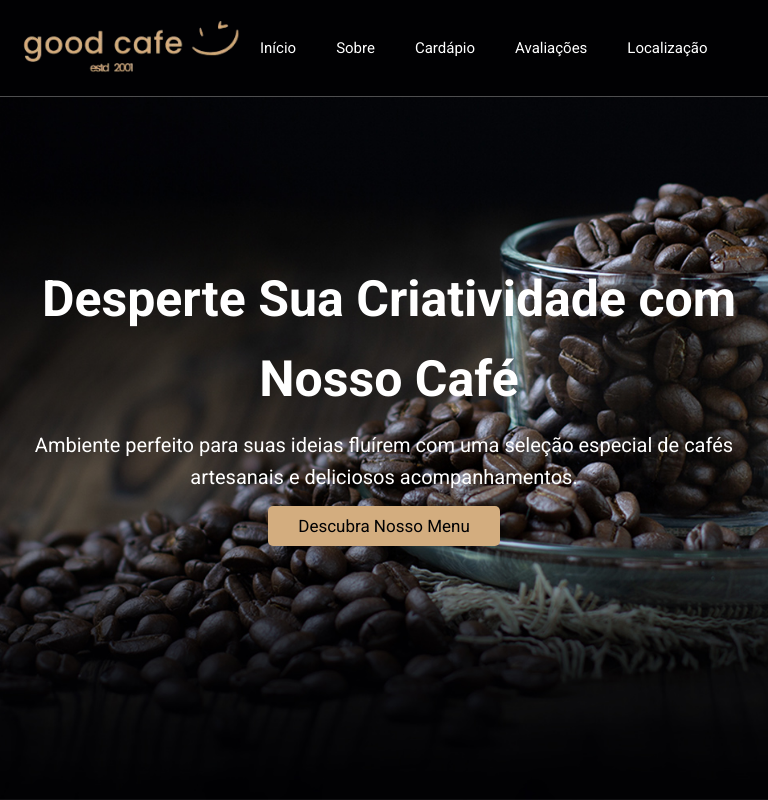
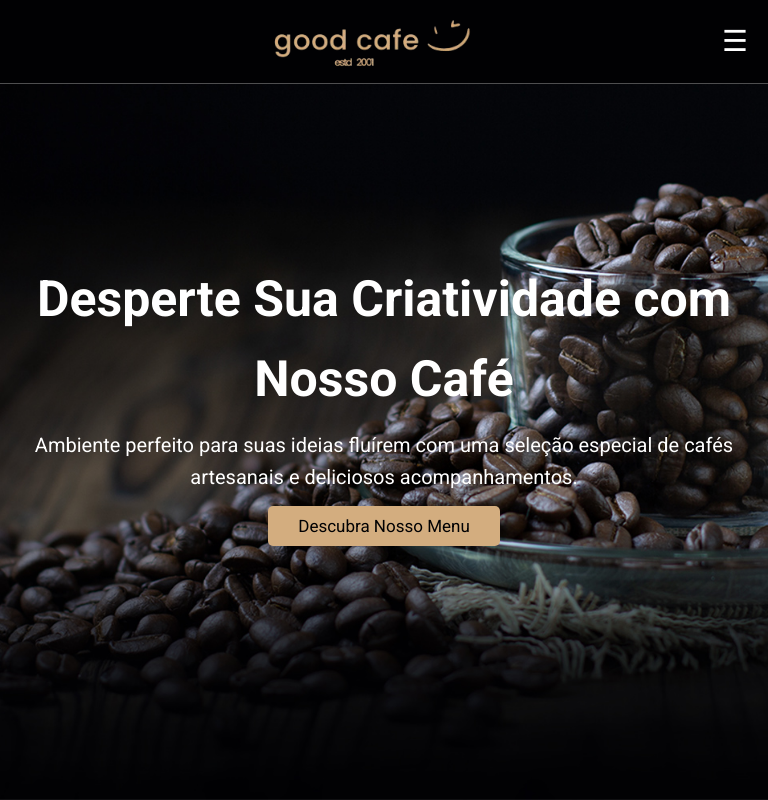
Before and after one commit to gabrielabade/cafeteria, a plain HTML site: page index.html in a window 768 px wide. Shown: the top 800 px of the page. Drawn offline with Linux system fonts and the light colour scheme.

Commit message:
edit css

```diff
--- a/style.css
+++ b/style.css
@@ -36,14 +36,34 @@ header {
 .elements-header {
   display: flex;
   justify-content: space-between;
+  /* Para desktop, logo à esquerda e navbar à direita */
   align-items: center;
   padding: 1.5rem 2rem;
   max-width: 1200px;
   margin: auto;
 }
 
+.logo {
+  display: flex;
+  justify-content: center;
+  /* Centraliza a logo */
+  align-items: center;
+  width: 100%;
+}
+
 .logo img {
-  width: 150px;
+  width: 250px;
+  display: block;
+}
+
+.navbar {
+  display: flex;
+  flex-direction: row;
+  position: relative;
+  background-color: transparent;
+  transform: none;
+  transition: none;
+  margin-left: auto;
 }
 
 .navbar a {
@@ -65,8 +85,9 @@ header {
   cursor: pointer;
 }
 
+/* Home Container - Corrigido para garantir exibição da imagem de fundo */
 .home-container {
-  background: url("../assets/home-img.jpg") center/cover no-repeat;
+  background: url("assets/home-img.jpg") center/cover no-repeat;
   height: 100vh;
   display: flex;
   align-items: center;
@@ -78,15 +99,14 @@ header {
   font-size: 4rem;
   color: var(--white);
   margin-bottom: 1rem;
-  margin-left: 1rem;
+  padding: 0 1rem;
 }
 
 .home-container p {
   font-size: 2rem;
   color: var(--white);
   margin-bottom: 2rem;
-  margin-left: 1rem;
-  margin-right: 1rem;
+  padding: 0 1rem;
 }
 
 .btn {
@@ -145,7 +165,6 @@ header {
   font-size: 2rem;
   color: var(--white);
   margin-bottom: 20px;
-
 }
 
 .about .content p {
@@ -157,7 +176,7 @@ header {
 
 .box-container {
   display: grid;
-  grid-template-columns: repeat(auto-fit, minmax(350px, 1fr));
+  grid-template-columns: repeat(auto-fit, minmax(300px, 1fr));
   gap: 2rem;
 }
 
@@ -233,18 +252,26 @@ header {
     text-align: center;
   }
 
-  .logo img {
-    width: 220px;
+  .logo {
+    display: flex;
+    justify-content: center;
+    /* Garante que a logo será centralizada */
+    align-items: center;
+    width: 100%;
   }
 
-  .logo {
-    margin: 0 auto;
+  .logo img {
+    width: 200px;
+    display: block;
+    margin-left: auto;
+    margin-right: auto;
   }
 
   .navbar {
     display: flex;
     flex-direction: column;
     position: absolute;
+    top: 0;
     left: 0;
     width: 100%;
     background-color: var(--bg);
@@ -276,7 +303,6 @@ header {
     flex-direction: column;
   }
 
-
   .menu .box,
   .review .box {
     padding: 1.5rem;
@@ -288,30 +314,23 @@ header {
     width: 90%;
     height: auto;
   }
+
+  /* Garantindo que a imagem de fundo apareça no mobile */
+  .home-container {
+    background-size: cover;
+    background-position: center;
+    min-height: 100vh;
+  }
 }
 
 @media (min-width: 768px) {
-
   .elements-header {
-    display: flex;
     justify-content: space-between;
-    align-items: center;
-    padding: 1.5rem 2rem;
-    max-width: 1200px;
-    margin: auto;
+    /* Para desktop, logo à esquerda e navbar à direita */
   }
 
-  .navbar {
-    display: flex;
-    flex-direction: row;
-    position: relative;
-    background-color: transparent;
-    transform: none;
-    transition: none;
-  }
-
-  .menu-btn {
-    display: none;
+  .logo img {
+    width: 200px;
   }
 
   .home-container h1 {
@@ -321,7 +340,15 @@ header {
 
 @media (min-width: 1024px) {
   .logo img {
-    width: 250px;
+    width: 200px;
+    display: block;
+    margin-left: auto;
+    margin-right: auto;
+  }
+
+  .elements-header {
+    justify-content: space-between;
+    /* Para desktop, logo à esquerda e navbar à direita */
   }
 
   .home-container {
```
